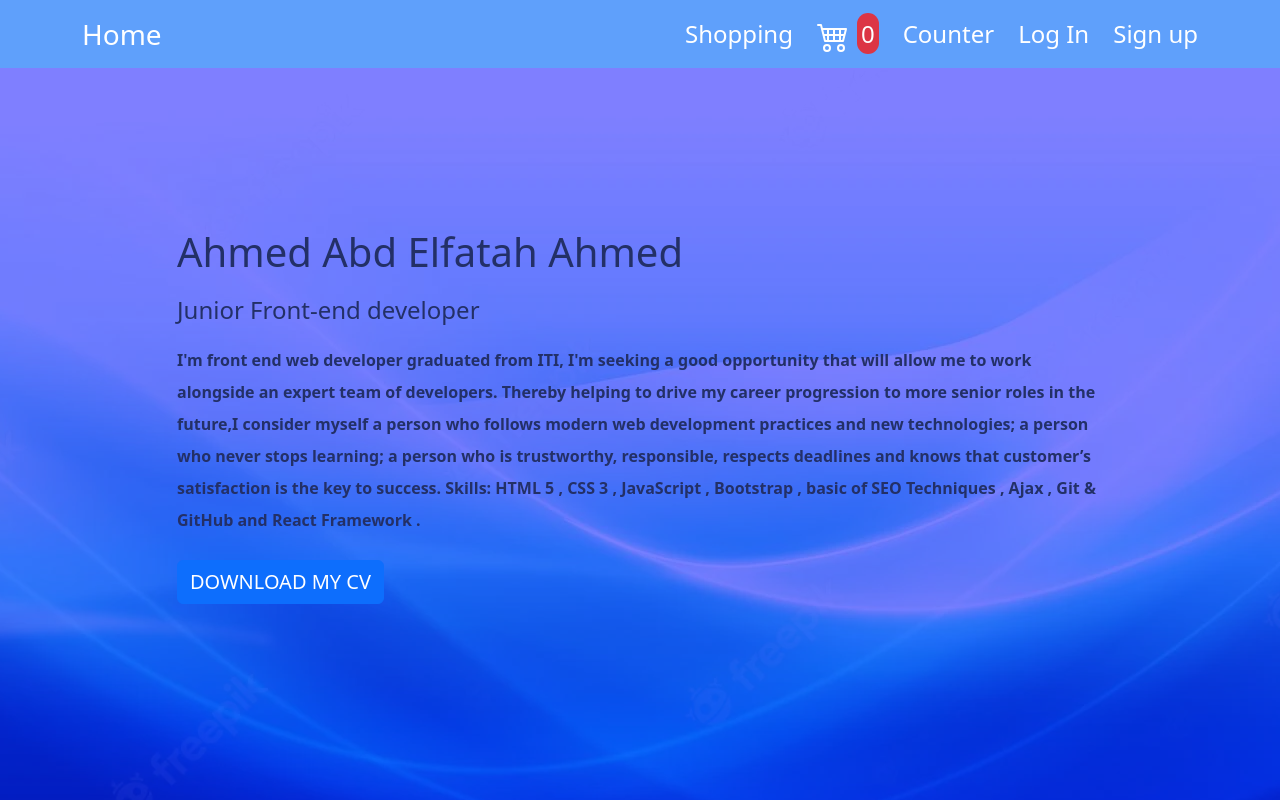
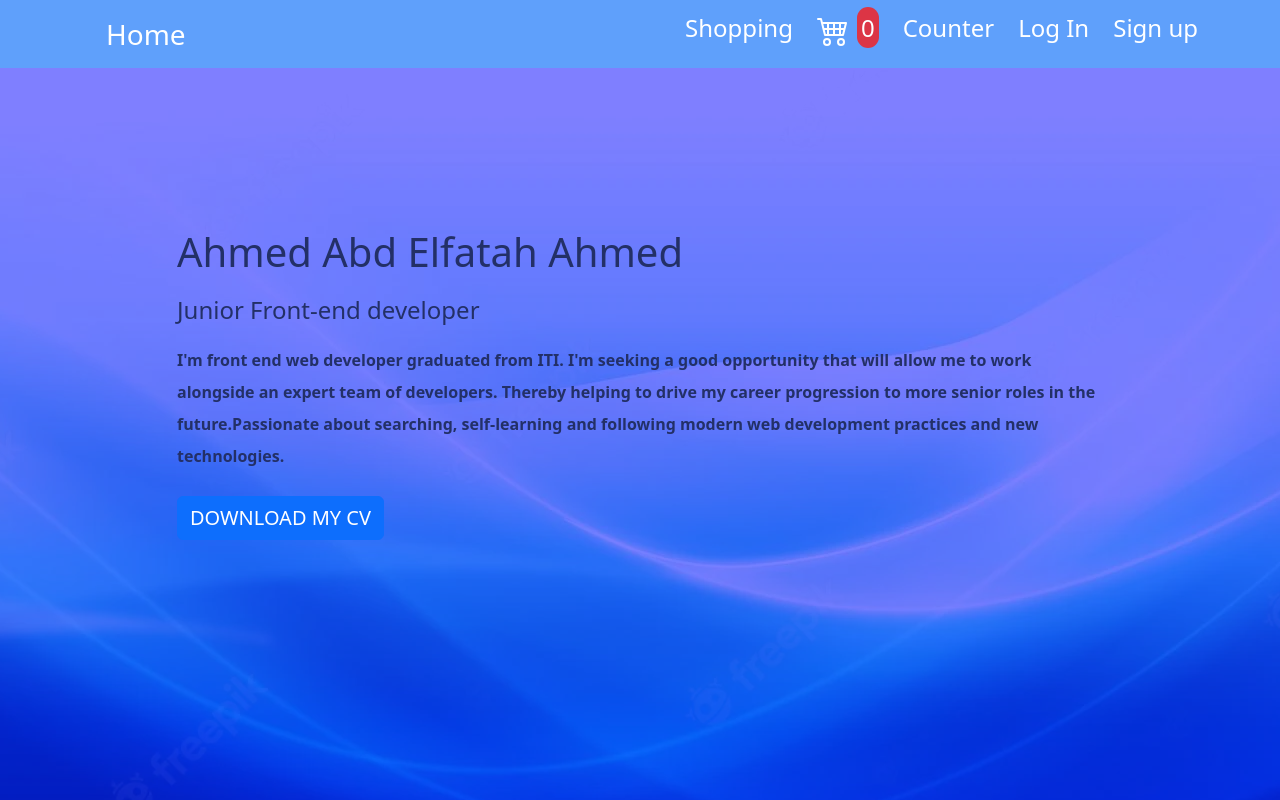
Before and after one commit to AhmedAbdElfatahAhmed/React-E-Commerce, a React (Create React App) app: page / in a window 1280 px wide. Built offline with nearby package versions, Linux system fonts and the light colour scheme.

Commit message:
fix some styling

```diff
--- a/src/components/Home/Home.css
+++ b/src/components/Home/Home.css
@@ -4,6 +4,12 @@
   background-position: center center;
   background-repeat: no-repeat;
   background-color: cover;
+  padding: 25px 0;
+}
+@media (max-width: 991px) {
+  .portfolio {
+    height: 100vh;
+  }
 }
 .overlay {
   background-color: rgba(0, 0, 255, 0.5);
--- a/src/components/Home/index.jsx
+++ b/src/components/Home/index.jsx
@@ -9,24 +9,26 @@ const Home = () => {
             <div className="offset-md-1 col-md-10">
               <div className="about-me">
                 <h1 className="mb-3">Ahmed Abd Elfatah Ahmed</h1>
-            <span className="fs-4 mb-3 d-block">Junior Front-end developer</span>
+                <span className="fs-4 mb-3 d-block">
+                  Junior Front-end developer
+                </span>
                 <p className="fw-bold mb-4">
-              I'm front end web developer graduated from ITI, I'm seeking a good
-              opportunity that will allow me to work alongside an expert team of
-              developers. Thereby helping to drive my career progression to more
-              senior roles in the future,I consider myself a person who follows
-              modern web development practices and new technologies; a person
-              who never stops learning; a person who is trustworthy,
-              responsible, respects deadlines and knows that customer’s
-              satisfaction is the key to success. Skills: HTML 5 , CSS 3 ,
-              JavaScript , Bootstrap , basic of SEO Techniques , Ajax , Git &
-              GitHub and React Framework .
+                  I'm front end web developer graduated from ITI. I'm seeking a
+                  good opportunity that will allow me to work alongside an
+                  expert team of developers. Thereby helping to drive my career
+                  progression to more senior roles in the future.Passionate
+                  about searching, self-learning and following modern web
+                  development practices and new technologies.
                 </p>
-            <a href={myCV} className="btn btn-primary text-uppercase fs-5"  download="Ahmed Abd Elfatah Ahmed CV">download my cv</a>
+                <a
+                  href={myCV}
+                  className="btn btn-primary text-uppercase fs-5"
+                  download="Ahmed Abd Elfatah Ahmed CV"
+                >
+                  download my cv
+                </a>
               </div>
-
             </div>
-
           </div>
         </div>
       </div>
--- a/src/components/NavBar/NavBar.css
+++ b/src/components/NavBar/NavBar.css
@@ -1,5 +1,6 @@
 .link {
   text-decoration: none;
+  margin-bottom: 12px;
 }
 .navbar {
   top: 0;
--- a/src/components/NavBar/index.jsx
+++ b/src/components/NavBar/index.jsx
@@ -11,7 +11,7 @@ const NavBar = () => {
     <Navbar expand="lg" className=" navbar mb- bg-primar position-sticky ">
       <Container>
         <Navbar.Brand className="fs-3">
-          <Link className="link text-white" to="/">
+          <Link className="link text-white ms-4" to="/">
             Home
           </Link>
         </Navbar.Brand>
--- a/src/components/ProductsList/index.jsx
+++ b/src/components/ProductsList/index.jsx
@@ -41,7 +41,7 @@ const ProductList = () => {
                       {product.price} EGP
                     </span>
                     <Link
-                      className="btn btn-primary ms-4 text-white"
+                      className="btn btn-primary text-white"
                       to={`/productDetails/${product.id}`}
                     >
                       View Details
@@ -53,7 +53,7 @@ const ProductList = () => {
                       onClick={() => {
                         addProductTocart(product);
                       }}
-                      className="btn btn-success ms-5"
+                      className="btn btn-success ms-3"
                     >
                       Add to cart
                     </button>
```
Lines whose indentation alone changed are shown as unchanged.
